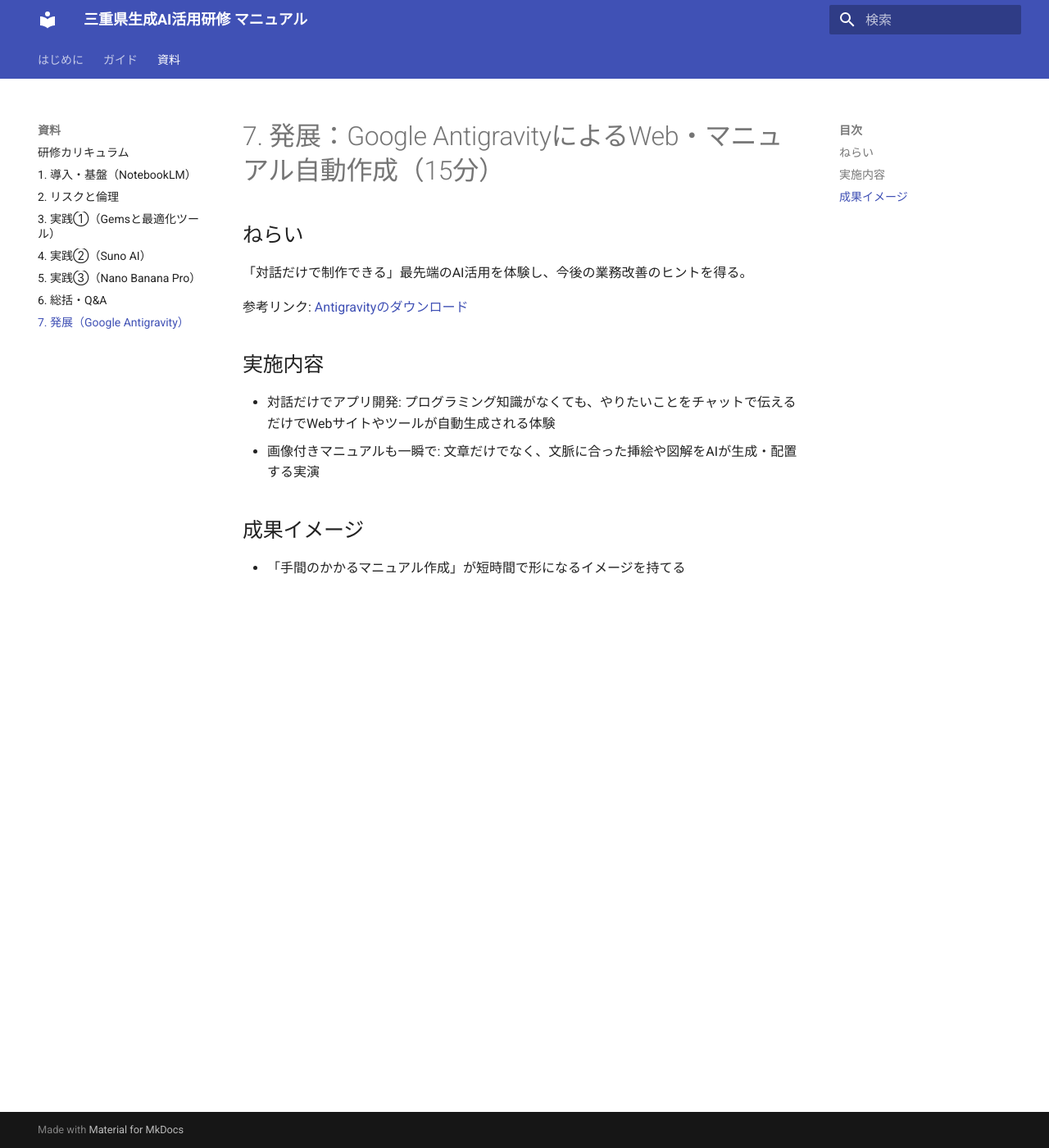
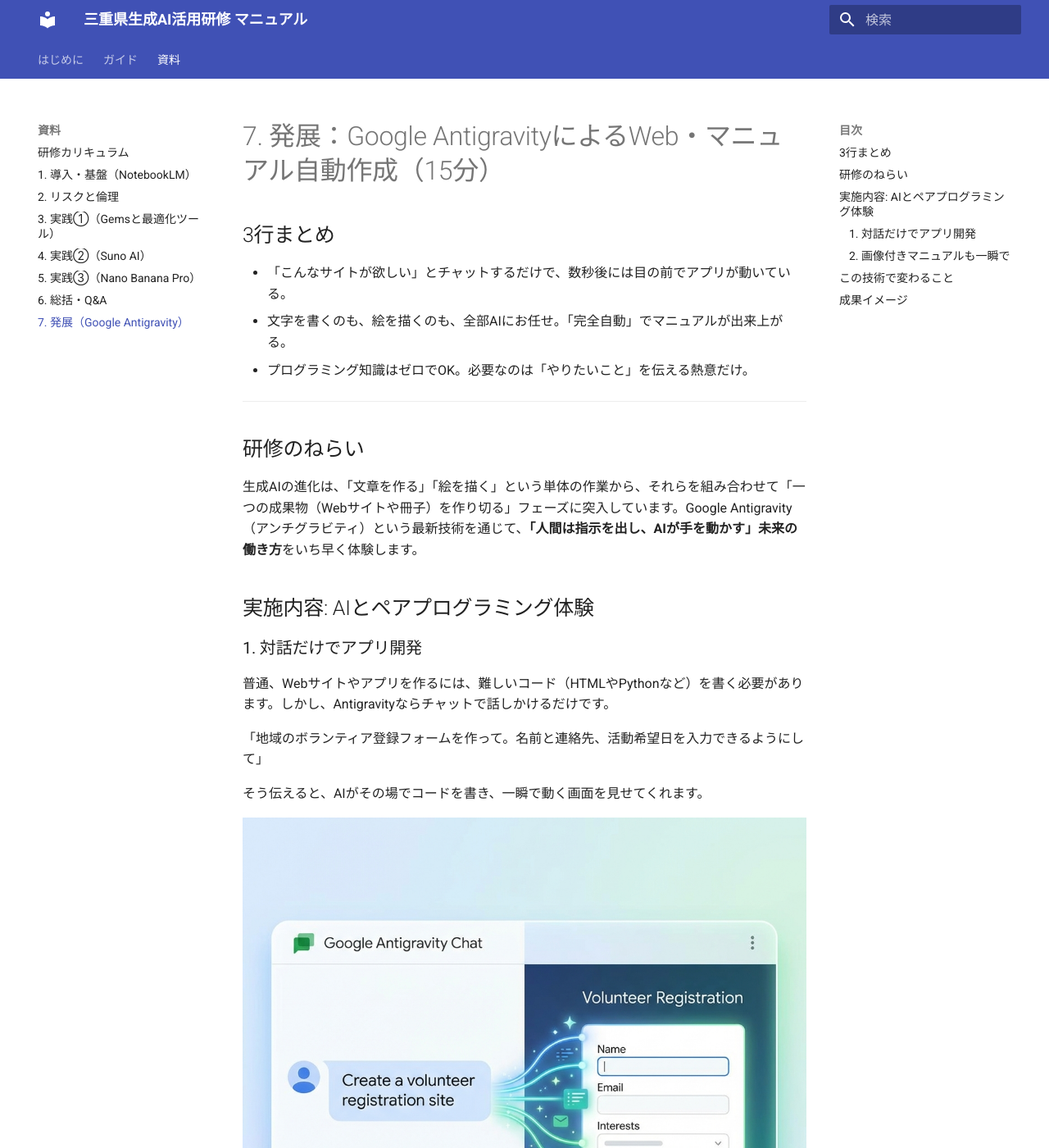
Before and after one commit to bazaarjapan/mie20260113, an MkDocs documentation site: the page built from docs/training/07-metaphor.md, in a window 1280 px wide and 1400 px high. Shown: the whole window at 82% size. Built offline with MkDocs 1.6.1 and Material for MkDocs 9.7.7, drawn with Linux system fonts in a browser that asks for light colours; some of the changed text lies outside the part shown.

Commit message:
antigravity

```diff
--- a/docs/training/07-metaphor.md
+++ b/docs/training/07-metaphor.md
@@ -1,13 +1,42 @@
 # 7. 発展：Google AntigravityによるWeb・マニュアル自動作成（15分）
 
-## ねらい
-「対話だけで制作できる」最先端のAI活用を体験し、今後の業務改善のヒントを得る。
+## 3行まとめ
+*   「こんなサイトが欲しい」とチャットするだけで、数秒後には目の前でアプリが動いている。
+*   文字を書くのも、絵を描くのも、全部AIにお任せ。「完全自動」でマニュアルが出来上がる。
+*   プログラミング知識はゼロでOK。必要なのは「やりたいこと」を伝える熱意だけ。
 
-参考リンク: [Antigravityのダウンロード](https://antigravity.google/)
+---
 
-## 実施内容
-- 対話だけでアプリ開発: プログラミング知識がなくても、やりたいことをチャットで伝えるだけでWebサイトやツールが自動生成される体験
-- 画像付きマニュアルも一瞬で: 文章だけでなく、文脈に合った挿絵や図解をAIが生成・配置する実演
+## 研修のねらい
+生成AIの進化は、「文章を作る」「絵を描く」という単体の作業から、それらを組み合わせて「一つの成果物（Webサイトや冊子）を作り切る」フェーズに突入しています。Google Antigravity（アンチグラビティ）という最新技術を通じて、**「人間は指示を出し、AIが手を動かす」未来の働き方**をいち早く体験します。
+
+## 実施内容: AIとペアプログラミング体験
+
+### 1. 対話だけでアプリ開発
+普通、Webサイトやアプリを作るには、難しいコード（HTMLやPythonなど）を書く必要があります。しかし、Antigravityならチャットで話しかけるだけです。
+
+「地域のボランティア登録フォームを作って。名前と連絡先、活動希望日を入力できるようにして」
+
+そう伝えると、AIがその場でコードを書き、一瞬で動く画面を見せてくれます。
+
+![Webサイト自動生成のイメージ](../assets/images/antigravity_web.png)
+
+*   **気に入らなければ直してもらう:** 「もう少し明るい色にして」「住所の欄も足して」と言えば、即座に修正されます。
+*   **公開も簡単:** その場でリンクを発行し、みんなに使ってもらうことも可能です。
+
+### 2. 画像付きマニュアルも一瞬で
+マニュアル作りで一番大変なのは、「わかりやすい図を用意すること」と「レイアウト」です。Antigravityは、文章を書きながら、その文脈に合ったイラストを**自動的に生成して配置**します。
+
+「ボランティアの心得マニュアルを作って。画像付きでわかりやすく」
+
+これだけで、見出し、本文、そして必要な挿絵（例：笑顔で挨拶するイラスト、注意点の図解など）が魔法のように現れ、一つのドキュメントとして完成します。
+
+![マニュアル自動生成のイメージ](../assets/images/antigravity_manual.png)
+
+## この技術で変わること
+*   **「技術がないから無理」がなくなる:** アイデアさえあれば、誰でも形にできるようになります。
+*   **スピード革命:** 3日かかっていた資料作成が、30分で終わるようになります。
+*   **創造性への集中:** 事務作業はAIに任せ、人間は「どんな活動をすれば地域が良くなるか」という企画や対話に時間を割けるようになります。
 
 ## 成果イメージ
-- 「手間のかかるマニュアル作成」が短時間で形になるイメージを持てる
+*   参加者が「AIを使えば、自分たちの活動をもっと広く、深く伝えられる」という確信とワクワク感を持って研修を終える。
```
Also changed, not shown: docs/assets/images/antigravity_manual.png (added), docs/assets/images/antigravity_web.png (added).
